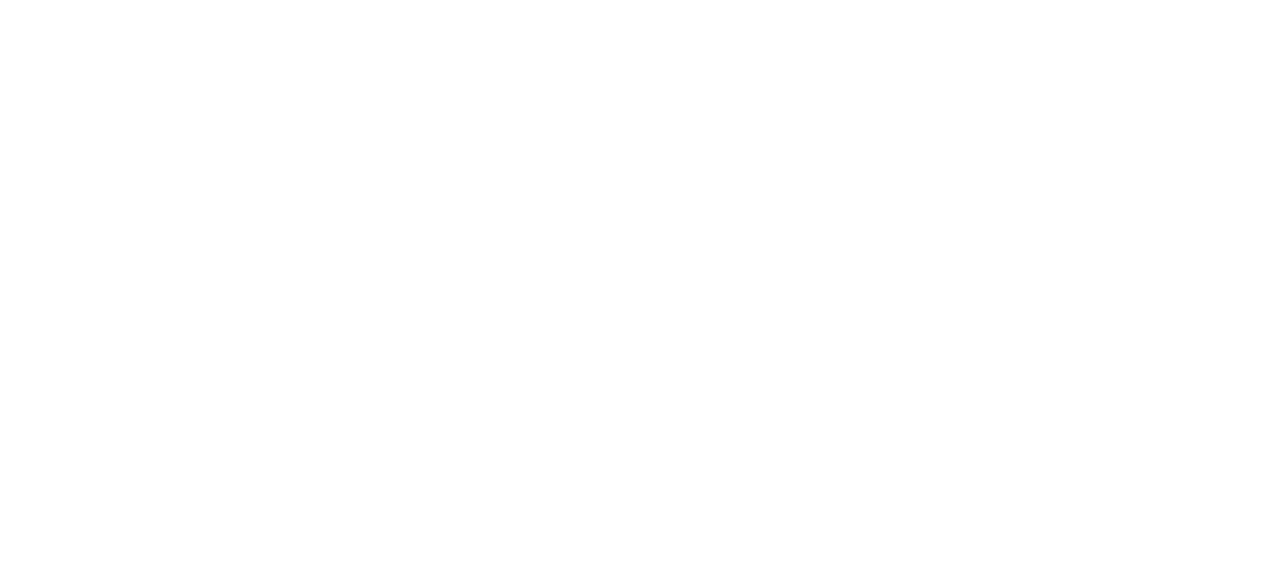
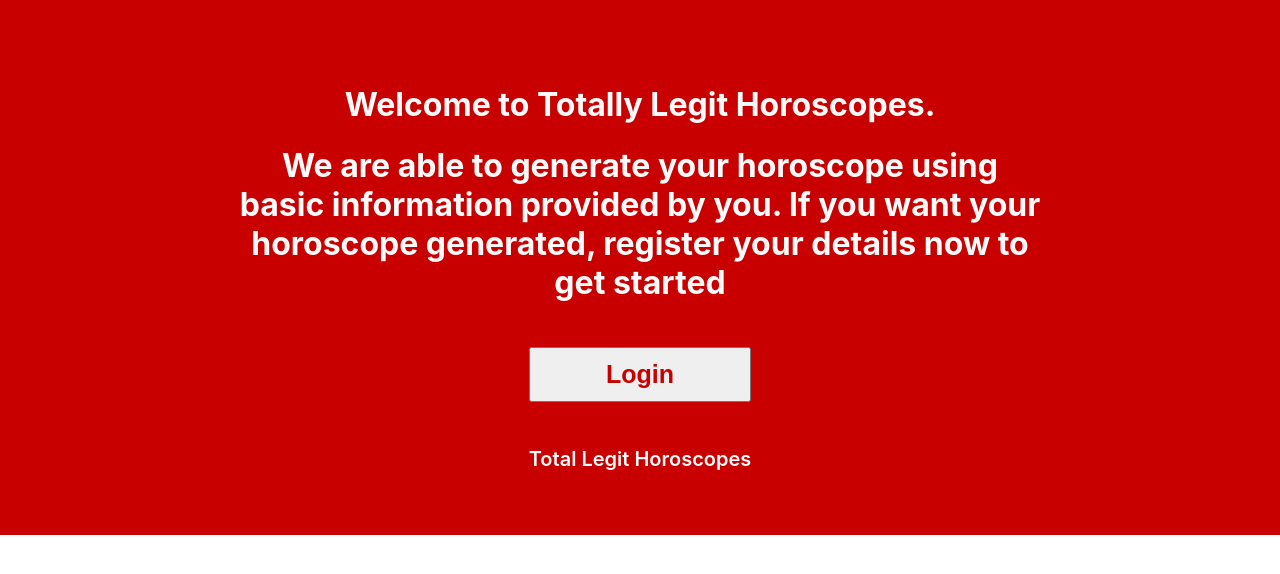
Before and after one commit to matthewpil/horoscopes-frontend, a React (Create React App) app: page / in a window 1280 px wide. Shown: the top 574 px of the page. Built offline with nearby package versions, Linux system fonts and the light colour scheme.

Commit message:
Created home page,

```diff
--- a/src/App.js
+++ b/src/App.js
@@ -1,25 +1,15 @@
 import React from "react";
 import { BrowserRouter as Router, Switch, Route } from "react-router-dom";
 import "./App.css";
-import About from "./pages/about/about";
-import Login from "./pages/login/login";
-import Register from "./pages/register/register";
+import Home from "./pages/home/home";
 import GenerateHoroscopes from "./pages/generate_horoscope/generate_horoscope";
 function App() {
   return (
     <Router>
       <Switch>
-        <Route path="/login">
-          <Login />
-        </Route>
-        <Route path="/register">
-          <Register />
-        </Route>
+        <Route path="/" exact component={Home} />
         <Route path="/generate">
           <GenerateHoroscopes />
-        </Route>
-        <Route path="/about">
-          <About />
         </Route>
       </Switch>
     </Router>
--- a/src/pages/about/about.jsx
+++ /dev/null
@@ -1,3 +0,0 @@
-export default function About() {
-  return <div>Hello About</div>;
-}
--- /dev/null
+++ b/src/pages/home/home.css
@@ -0,0 +1,59 @@
+html {
+  --background-header: rgb(200, 0, 0);
+  --foreground-header: rgb(250, 250, 250);
+  --dark-grey-header: rgb(80, 80, 80);
+}
+
+.header {
+  width: 90%;
+  padding: 5%;
+  background-color: var(--background-header);
+  color: var(--foreground-header);
+}
+
+.header h1 {
+  width: 70%;
+  margin-left: auto;
+  margin-right: auto;
+  text-align: center;
+}
+
+.button-group {
+  width: 96%;
+  margin: 2%;
+  display: flex;
+  justify-content: center;
+  align-items: center;
+  text-align: center;
+}
+
+.button-group button {
+  width: 20%;
+  margin: 2%;
+  font-size: 25px;
+  padding: 1%;
+  cursor: pointer;
+  font-weight: 600;
+  color: var(--background-header);
+}
+
+.button-group button:hover {
+  color: var(--dark-grey-header);
+}
+
+.footer {
+  text-align: center;
+  font-size: 20px;
+  font-weight: 600;
+}
+
+@media screen and (max-width: 769px) {
+  .header h1 {
+    width: 100%;
+    font-size: 20px;
+  }
+
+  .button-group button {
+    width: 80%;
+  }
+}
--- /dev/null
+++ b/src/pages/home/home.jsx
@@ -0,0 +1,18 @@
+import "./home.css";
+export default function Home() {
+  return (
+    <div className="header">
+      <h1>Welcome to Totally Legit Horoscopes.</h1>{" "}
+      <h1>
+        We are able to generate your horoscope using basic information provided
+        by you. If you want your horoscope generated, register your details now
+        to get started
+      </h1>
+      <div className="button-group">
+        {" "}
+        <button>Login</button>
+      </div>
+      <div className="footer">Total Legit Horoscopes</div>
+    </div>
+  );
+}
--- a/src/pages/login/login.css
+++ /dev/null
@@ -1,9 +0,0 @@
-.external-link {
-  color: var(--foreground);
-  margin: 2%;
-}
-
-.external-link:hover {
-  text-decoration: underline;
-  cursor: pointer;
-}
--- a/src/pages/login/login.jsx
+++ /dev/null
@@ -1,37 +0,0 @@
-import "./login.css";
-export default function Login() {
-  return (
-    <div className="horror_scope_container">
-      <h1>Login to Horror Scopes</h1>
-
-      <form action="" method="POST">
-        <table>
-          <tr>
-            <th>
-              <label>username</label>
-            </th>
-            <td>
-              <input type="text" placeholder="username" />
-            </td>
-          </tr>
-
-          <tr>
-            <th>
-              <label>password</label>
-            </th>
-            <td>
-              <input type="password" placeholder="password" />
-            </td>
-          </tr>
-        </table>
-        <div className="generate_horoscope_button">
-          <input type="submit" value="Login" />
-        </div>
-        <div className="generate_horoscope_button">
-          <div className="external-link">Login with external service</div>
-          <div className="external-link">Do not yet have an account</div>
-        </div>
-      </form>
-    </div>
-  );
-}
--- a/src/pages/register/register.jsx
+++ /dev/null
@@ -1,45 +0,0 @@
-export default function Register() {
-  return (
-    <div className="horror_scope_container">
-      <h1>Register to Horror Scopes</h1>
-
-      <form action="" method="POST">
-        <table>
-          <tr>
-            <th>
-              <label>username</label>
-            </th>
-            <td>
-              <input type="text" placeholder="username" />
-            </td>
-          </tr>
-
-          <tr>
-            <th>
-              <label>password</label>
-            </th>
-            <td>
-              <input type="password" placeholder="password" />
-            </td>
-          </tr>
-
-          <tr>
-            <th>
-              <label>confirm password</label>
-            </th>
-            <td>
-              <input type="password" placeholder=" confirm password" />
-            </td>
-          </tr>
-        </table>
-        <div className="generate_horoscope_button">
-          <input type="submit" value="Register" />
-        </div>
-        <div className="generate_horoscope_button">
-          <div className="external-link">Register with external service</div>
-          <div className="external-link">I already have an account</div>
-        </div>
-      </form>
-    </div>
-  );
-}
```
Also changed, not shown: 1 other file (tests, documents, lock files or other folders).
